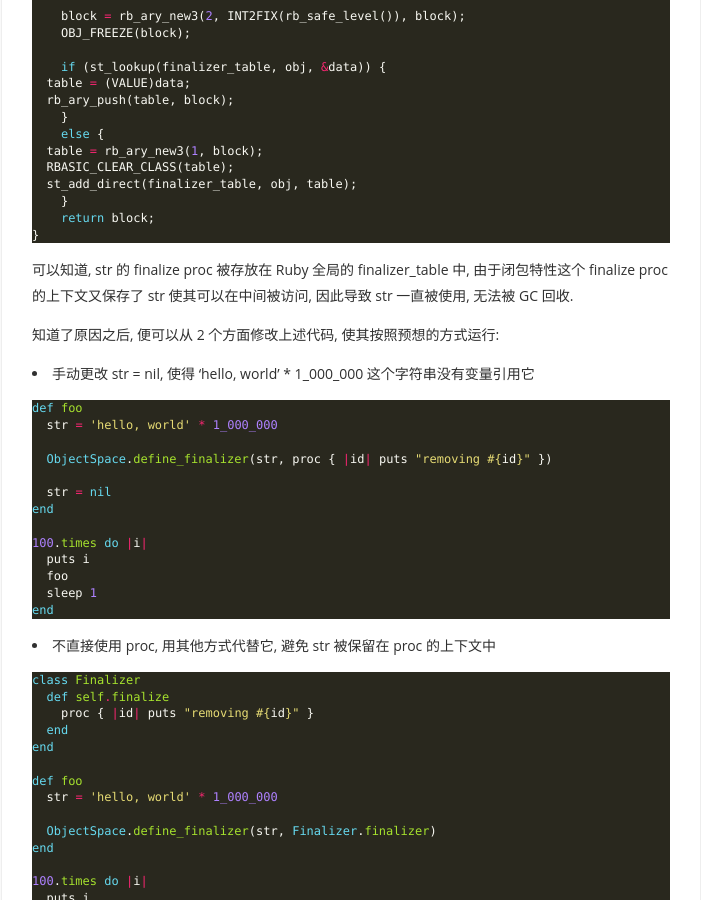
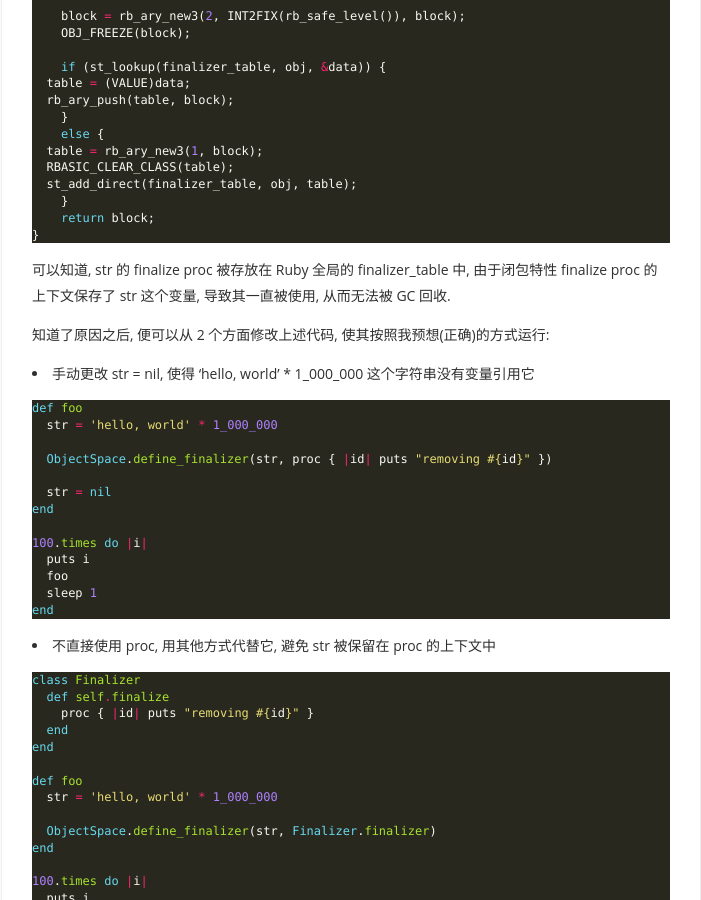
Before and after one commit to Leslie89xlxiao/zhouguangming.github.io, a Jekyll site: the page built from _posts/2014-11-17-trouble-with-object_space-define_finalizer.md, in a window 1280 px wide and 900 px high, scrolled down 876 px. Shown: the whole window, without its empty margins (289-990 px from the left). Built offline with Jekyll 4.4.1, drawn with Linux system fonts in a browser that asks for light colours; Markdown is read by kramdown in place of the engine named in the settings.

Commit message:
update post

````diff
--- a/_posts/2014-11-17-trouble-with-object_space-define_finalizer.md
+++ b/_posts/2014-11-17-trouble-with-object_space-define_finalizer.md
@@ -53,9 +53,9 @@ define_final0(VALUE obj, VALUE block)
 }
 ```
 
-可以知道, str 的 finalize proc 被存放在 Ruby 全局的 finalizer\_table 中, 由于闭包特性这个 finalize proc 的上下文又保存了 str 使其可以在中间被访问, 因此导致 str 一直被使用, 无法被 GC 回收.
+可以知道, str 的 finalize proc 被存放在 Ruby 全局的 finalizer\_table 中, 由于闭包特性 finalize proc 的上下文保存了 str 这个变量, 导致其一直被使用, 从而无法被 GC 回收.
 
-知道了原因之后, 便可以从 2 个方面修改上述代码, 使其按照预想的方式运行:
+知道了原因之后, 便可以从 2 个方面修改上述代码, 使其按照我预想(正确)的方式运行:
 
 * 手动更改 str = nil, 使得 'hello, world' * 1\_000\_000 这个字符串没有变量引用它
 
````
